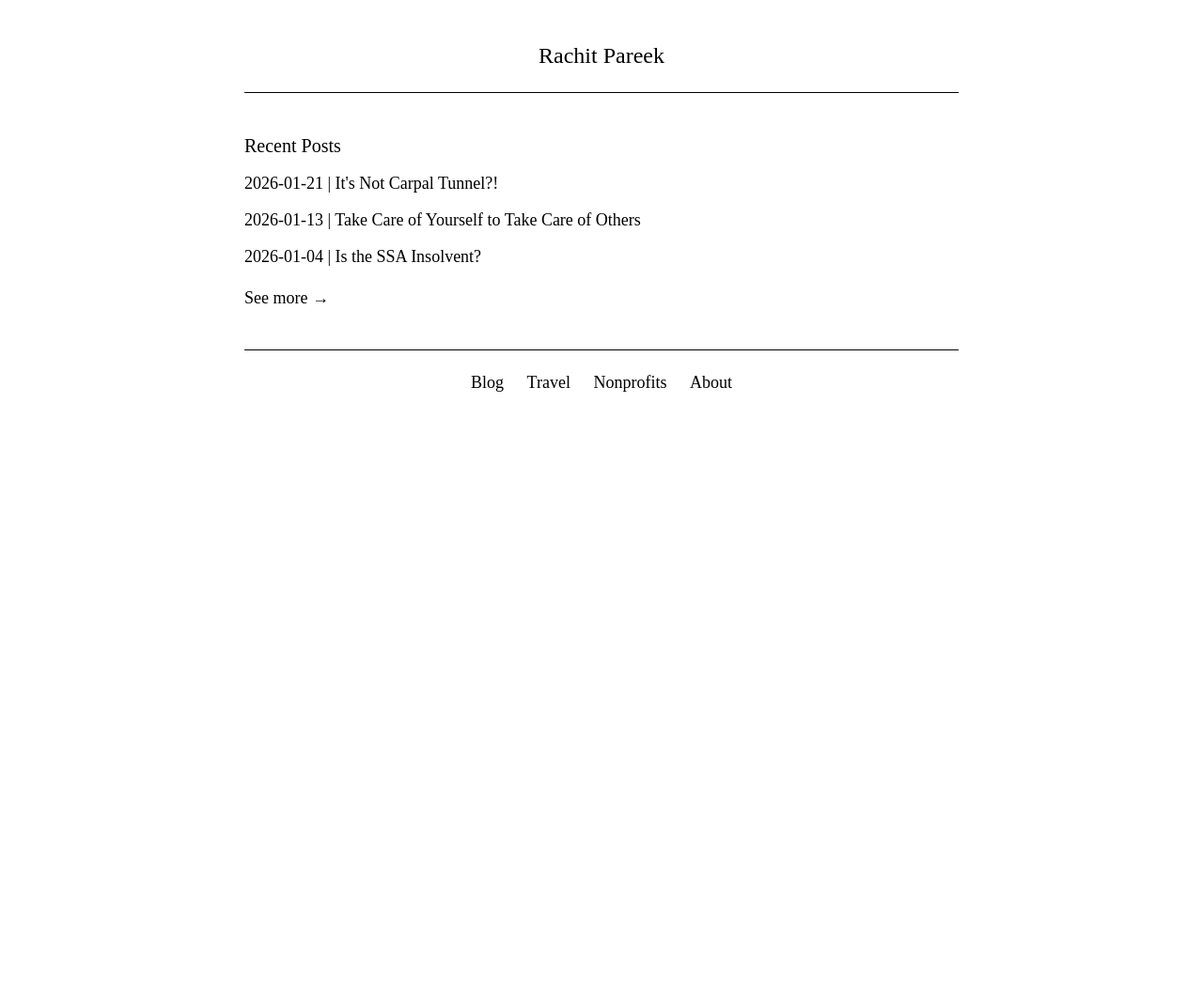
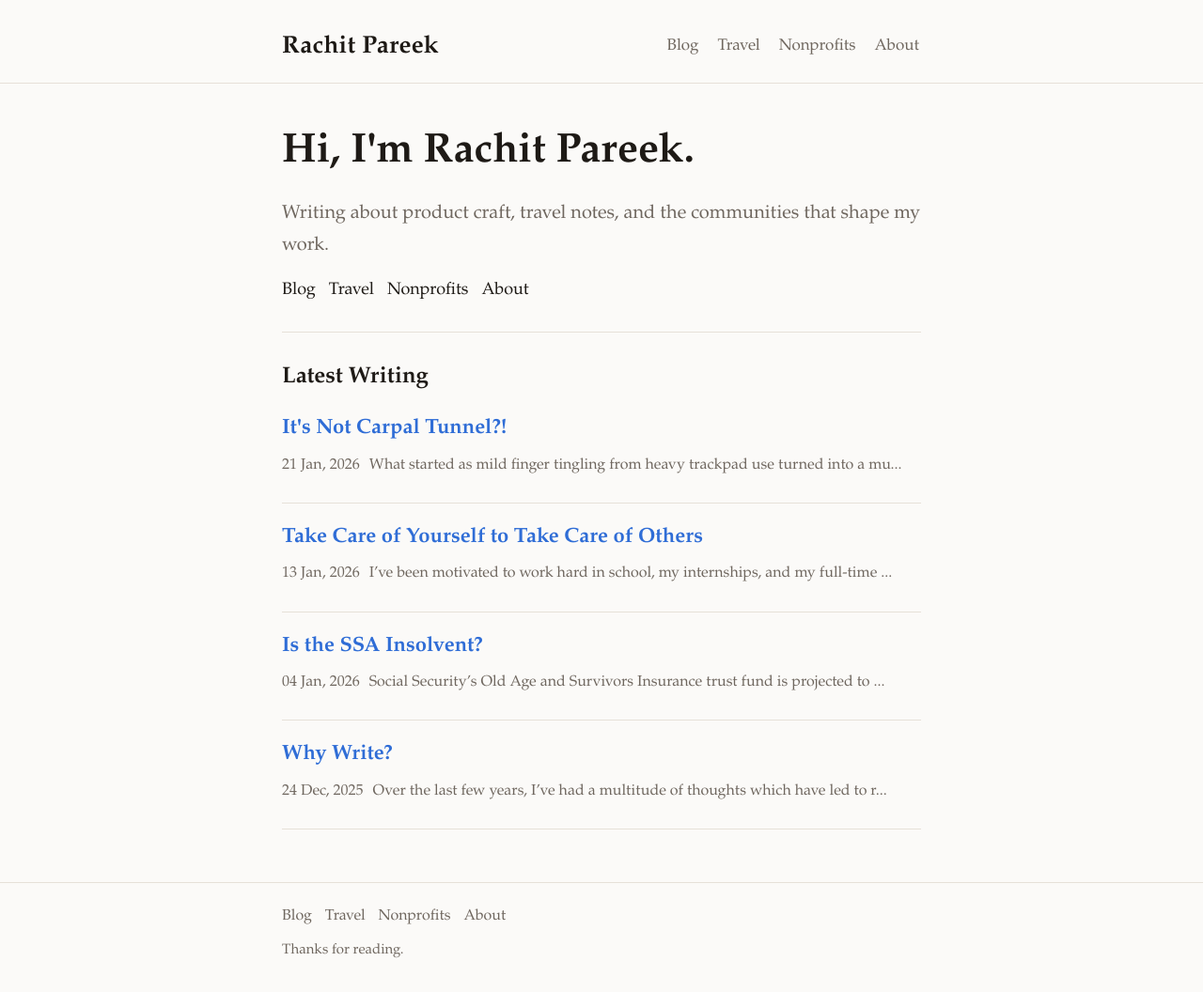
Before and after one commit to rachitpareek/rachitpareek.github.io, a Jekyll site: the page built from index.html, in a window 1280 px wide. Shown: the whole page at 94% size. Built offline with Jekyll 4.4.1, drawn with Linux system fonts in a browser that asks for light colours; before the commit the page ends 900 px from its top, so only the background shows below that.

Commit message:
Refine layout with minimalist Garamond styling

```diff
--- a/_includes/footer.html
+++ b/_includes/footer.html
@@ -1,8 +1,11 @@
 <footer>
-  <nav>
-    <a href="{{ site.baseurl }}/blog/">Blog</a>
-    <a href="{{ site.baseurl }}/travel/">Travel</a>
-    <a href="{{ site.baseurl }}/nonprofits/">Nonprofits</a>
-    <a href="{{ site.baseurl }}/about/">About</a>
-  </nav>
+  <div class="container">
+    <nav class="footer-nav">
+      <a href="{{ site.baseurl }}/blog/">Blog</a>
+      <a href="{{ site.baseurl }}/travel/">Travel</a>
+      <a href="{{ site.baseurl }}/nonprofits/">Nonprofits</a>
+      <a href="{{ site.baseurl }}/about/">About</a>
+    </nav>
+    <p class="footer-note">Thanks for reading.</p>
+  </div>
 </footer>
--- a/_includes/header.html
+++ b/_includes/header.html
@@ -1,3 +1,11 @@
 <header>
-  <h1><a href="{{ site.baseurl }}/">{{ site.title }}</a></h1>
+  <div class="container site-header">
+    <a class="site-title" href="{{ site.baseurl }}/">{{ site.title }}</a>
+    <nav class="site-nav">
+      <a href="{{ site.baseurl }}/blog/">Blog</a>
+      <a href="{{ site.baseurl }}/travel/">Travel</a>
+      <a href="{{ site.baseurl }}/nonprofits/">Nonprofits</a>
+      <a href="{{ site.baseurl }}/about/">About</a>
+    </nav>
+  </div>
 </header>
--- a/_layouts/default.html
+++ b/_layouts/default.html
@@ -12,12 +12,31 @@
   {% endif %}
 </head>
 <body>
-  {% include header.html %}
+  <div class="page">
+    {% include header.html %}
 
-  <main>
-    {{ content }}
-  </main>
+    <main>
+      <div class="container">
+        {{ content }}
+      </div>
+    </main>
 
-  {% include footer.html %}
+    {% include footer.html %}
+  </div>
+  <script>
+    const progressBar = document.querySelector('.reading-progress');
+    if (progressBar) {
+      const updateProgress = () => {
+        const scrollTop = window.scrollY;
+        const docHeight = document.documentElement.scrollHeight - window.innerHeight;
+        const progress = docHeight > 0 ? (scrollTop / docHeight) * 100 : 0;
+        progressBar.style.width = `${progress}%`;
+      };
+
+      window.addEventListener('scroll', updateProgress, { passive: true });
+      window.addEventListener('resize', updateProgress);
+      updateProgress();
+    }
+  </script>
 </body>
 </html>
--- a/_layouts/post.html
+++ b/_layouts/post.html
@@ -1,12 +1,14 @@
 ---
 layout: default
 ---
+
+<div class="reading-progress" aria-hidden="true"></div>
 
 <article>
   <h1>{{ page.title }}</h1>
   {% assign words = content | number_of_words %}
   {% assign minutes = words | plus: 264 | divided_by: 265 %}
-  <p><em>{{ page.date | date: "%Y-%m-%d" }} · {{ minutes }} min read</em></p>
+  <p class="post-meta"><span>{{ page.date | date: "%Y-%m-%d" }}</span><span>{{ minutes }} min read</span></p>
 
   {{ content }}
 </article>
--- a/assets/css/main.css
+++ b/assets/css/main.css
@@ -1,4 +1,11 @@
-/* Minimal CSS - Black text on white, Times New Roman */
+:root {
+  color-scheme: light;
+  --bg: #fbfaf8;
+  --text: #1e1a16;
+  --muted: #6f675f;
+  --accent: #2f6dd6;
+  --border: #e6e0d8;
+}
 
 * {
   margin: 0;
@@ -7,199 +14,204 @@
 }
 
 body {
-  font-family: "Times New Roman", Times, serif;
-  font-size: 18px;
-  line-height: 1.6;
-  color: #000;
-  background-color: #fff;
-  max-width: 800px;
-  margin: 0 auto;
-  padding: 20px;
+  font-family: "Garamond", "EB Garamond", "Times New Roman", serif;
+  font-size: 19px;
+  line-height: 1.7;
+  color: var(--text);
+  background-color: var(--bg);
 }
 
-/* Header */
-header {
-  margin-bottom: 40px;
-  padding-bottom: 20px;
-  border-bottom: 1px solid #000;
-  text-align: center;
-}
-
-header h1 {
-  font-size: 24px;
-  font-weight: normal;
-  margin-bottom: 0;
-}
-
-header h1 a {
+a {
+  color: inherit;
   text-decoration: none;
 }
 
-header h1 a:hover {
-  text-decoration: none;
+a:hover {
+  color: var(--accent);
 }
 
-/* Footer navigation */
-footer {
-  margin-top: 40px;
-  padding-top: 20px;
-  border-top: 1px solid #000;
-  text-align: center;
-}
-
-footer nav {
-  font-size: 18px;
-}
-
-footer nav a {
-  color: #000;
-  text-decoration: none;
-  margin: 0 10px;
-}
-
-footer nav a:hover {
-  text-decoration: underline;
-}
-
-/* Main content */
-main {
-  margin-bottom: 40px;
-}
-
-h1, h2, h3, h4, h5, h6 {
-  font-weight: normal;
-  margin-top: 20px;
-  margin-bottom: 10px;
-}
-
-h1 { font-size: 24px; }
-h2 { font-size: 20px; }
-h3 { font-size: 18px; }
-
-p {
-  margin-bottom: 15px;
-}
-
-a {
-  color: #000;
-  text-decoration: underline;
-}
-
-a:hover {
-  text-decoration: none;
-}
-
-/* Lists */
-ul, ol {
-  margin-left: 20px;
-  margin-bottom: 15px;
-}
-
-li {
-  margin-bottom: 5px;
-}
-
-/* Blog and travel index lists */
-.post-list, .travel-list {
-  list-style: none;
-  margin-left: 0;
-}
-
-.post-list li, .travel-list li {
-  margin-bottom: 10px;
-}
-
-.post-list a, .travel-list a {
-  text-decoration: none;
-}
-
-.post-list a:hover, .travel-list a:hover {
-  text-decoration: underline;
-}
-
-/* See more link */
-.see-more {
-  text-decoration: none;
-}
-
-.see-more:hover {
-  text-decoration: underline;
-}
-
-/* Code blocks */
-pre {
-  background-color: #f5f5f5;
-  padding: 10px;
-  overflow-x: auto;
-  margin-bottom: 15px;
-}
-
-code {
-  font-family: monospace;
-}
-
-/* Blockquotes */
-blockquote {
-  margin-left: 20px;
-  padding-left: 10px;
-  border-left: 3px solid #000;
-  margin-bottom: 15px;
-}
-
-/* Tables */
-table {
-  border-collapse: collapse;
-  margin: 20px 0;
-  width: 100%;
-  border: 1px solid #000;
-}
-
-th, td {
-  border: 1px solid #000;
-  padding: 8px 12px;
-  text-align: left;
-}
-
-th {
-  font-weight: normal;
-  background-color: #f5f5f5;
-}
-
-/* Images */
 img {
   max-width: 100%;
   height: auto;
   display: block;
-  margin: 20px 0;
 }
 
-/* Image captions (italic text immediately after images) */
-img + em {
-  display: block;
-  text-align: center;
-  margin-top: -15px;
-  margin-bottom: 20px;
+.page {
+  min-height: 100vh;
+  display: flex;
+  flex-direction: column;
 }
 
-/* Hide ConvertKit branding */
-.formkit-powered-by-convertkit-container {
-  display: none !important;
+.container {
+  width: min(680px, 90vw);
+  margin: 0 auto;
 }
 
-/* Remove top padding from ConvertKit form */
-.seva-form,
-.formkit-form {
-  padding-top: 0 !important;
+header {
+  border-bottom: 1px solid var(--border);
+  padding: 28px 0 16px;
 }
 
-/* Mobile responsive */
-@media (max-width: 600px) {
-  body {
-    padding: 10px;
+.site-header {
+  display: flex;
+  align-items: center;
+  justify-content: space-between;
+  gap: 20px;
+}
+
+.site-title {
+  font-size: 26px;
+  font-weight: 600;
+  letter-spacing: 0.01em;
+}
+
+.site-nav {
+  display: flex;
+  align-items: center;
+  gap: 16px;
+  font-size: 17px;
+  color: var(--muted);
+}
+
+.site-nav a {
+  padding: 4px 2px;
+}
+
+main {
+  flex: 1;
+  padding: 28px 0 56px;
+}
+
+.intro {
+  padding: 8px 0 28px;
+  border-bottom: 1px solid var(--border);
+  margin-bottom: 28px;
+}
+
+.intro h1 {
+  font-size: clamp(30px, 6vw, 44px);
+  margin-bottom: 10px;
+  font-weight: 600;
+}
+
+.intro p {
+  color: var(--muted);
+  font-size: 20px;
+}
+
+.social-links {
+  display: flex;
+  flex-wrap: wrap;
+  gap: 14px;
+  margin-top: 16px;
+  font-size: 18px;
+}
+
+.section-title {
+  font-size: 24px;
+  margin-bottom: 16px;
+}
+
+.post-list {
+  list-style: none;
+  display: grid;
+  gap: 18px;
+}
+
+.post-list li {
+  padding-bottom: 18px;
+  border-bottom: 1px solid var(--border);
+}
+
+.post-list a {
+  font-size: 22px;
+  font-weight: 600;
+  color: var(--accent);
+}
+
+.post-meta {
+  color: var(--muted);
+  font-size: 16px;
+  display: flex;
+  gap: 10px;
+  align-items: center;
+  margin: 6px 0 8px;
+}
+
+.post-meta span {
+  display: inline-flex;
+  align-items: center;
+  gap: 6px;
+}
+
+footer {
+  border-top: 1px solid var(--border);
+  padding: 22px 0 32px;
+  color: var(--muted);
+}
+
+.footer-nav {
+  display: flex;
+  flex-wrap: wrap;
+  gap: 14px;
+  font-size: 16px;
+}
+
+.footer-note {
+  margin-top: 10px;
+  font-size: 15px;
+}
+
+article {
+  font-size: 20px;
+}
+
+article h1 {
+  font-size: clamp(32px, 6vw, 48px);
+  margin-bottom: 10px;
+}
+
+article p {
+  margin-bottom: 18px;
+}
+
+article blockquote {
+  border-left: 2px solid var(--border);
+  padding-left: 16px;
+  color: var(--muted);
+  margin-bottom: 18px;
+}
+
+.reading-progress {
+  position: fixed;
+  top: 0;
+  left: 0;
+  height: 2px;
+  width: 0;
+  background: linear-gradient(90deg, #b8b0a6, #d9d2c9);
+  z-index: 9999;
+}
+
+@media (max-width: 700px) {
+  header {
+    padding: 22px 0 12px;
   }
 
-  nav a {
-    display: block;
-    margin-bottom: 5px;
+  .site-header {
+    flex-direction: column;
+    align-items: flex-start;
+  }
+
+  .site-nav {
+    flex-wrap: wrap;
+    gap: 10px;
+  }
+
+  .intro p {
+    font-size: 18px;
+  }
+
+  .post-list a {
+    font-size: 20px;
   }
 }
--- a/index.html
+++ b/index.html
@@ -3,15 +3,28 @@ layout: default
 title: Home
 ---
 
-<h2>Recent Posts</h2>
+<section class="intro">
+  <h1>Hi, I'm {{ site.title }}.</h1>
+  <p>Writing about product craft, travel notes, and the communities that shape my work.</p>
+  <div class="social-links">
+    <a href="{{ site.baseurl }}/blog/">Blog</a>
+    <a href="{{ site.baseurl }}/travel/">Travel</a>
+    <a href="{{ site.baseurl }}/nonprofits/">Nonprofits</a>
+    <a href="{{ site.baseurl }}/about/">About</a>
+  </div>
+</section>
 
+<section>
+  <h2 class="section-title">Latest Writing</h2>
   <ul class="post-list">
-{% for post in site.posts limit:3 %}
+  {% for post in site.posts limit:4 %}
     <li>
-    <span class="post-date">{{ post.date | date: "%Y-%m-%d" }}</span> |
       <a href="{{ post.url | relative_url }}">{{ post.title }}</a>
+      <div class="post-meta">
+        <span>{{ post.date | date: "%d %b, %Y" }}</span>
+        <span>{{ post.excerpt | strip_html | truncate: 80 }}</span>
+      </div>
     </li>
   {% endfor %}
   </ul>
-
-<p><a href="{{ site.baseurl }}/blog/" class="see-more">See more →</a></p>
+</section>
```
Lines whose indentation alone changed are shown as unchanged.
